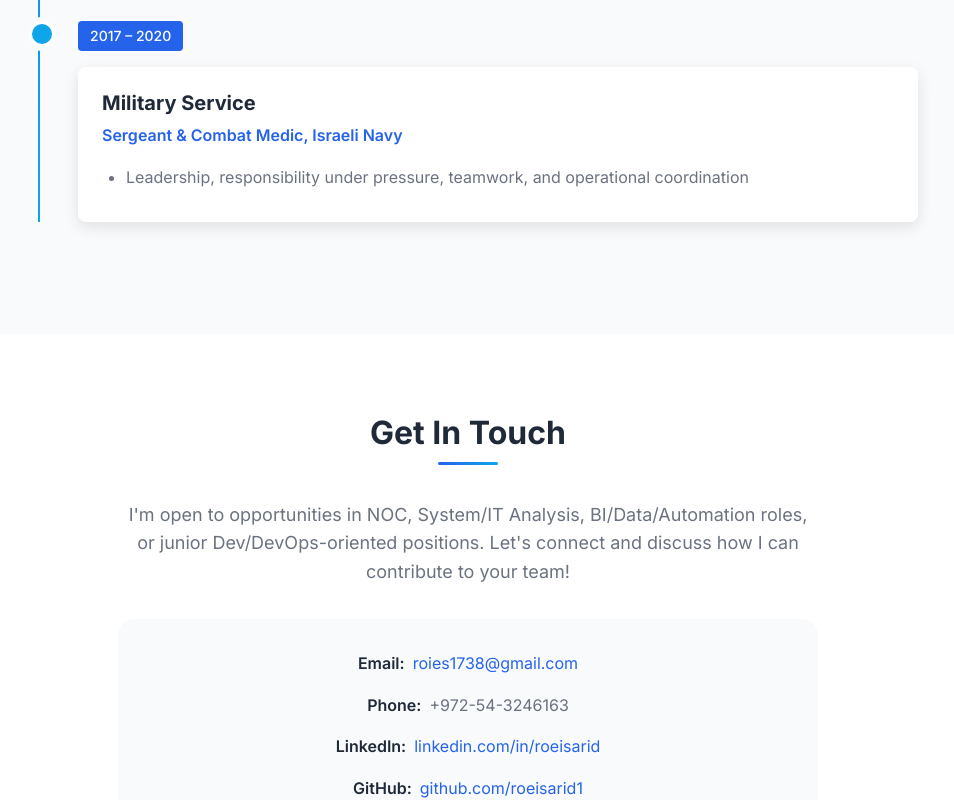
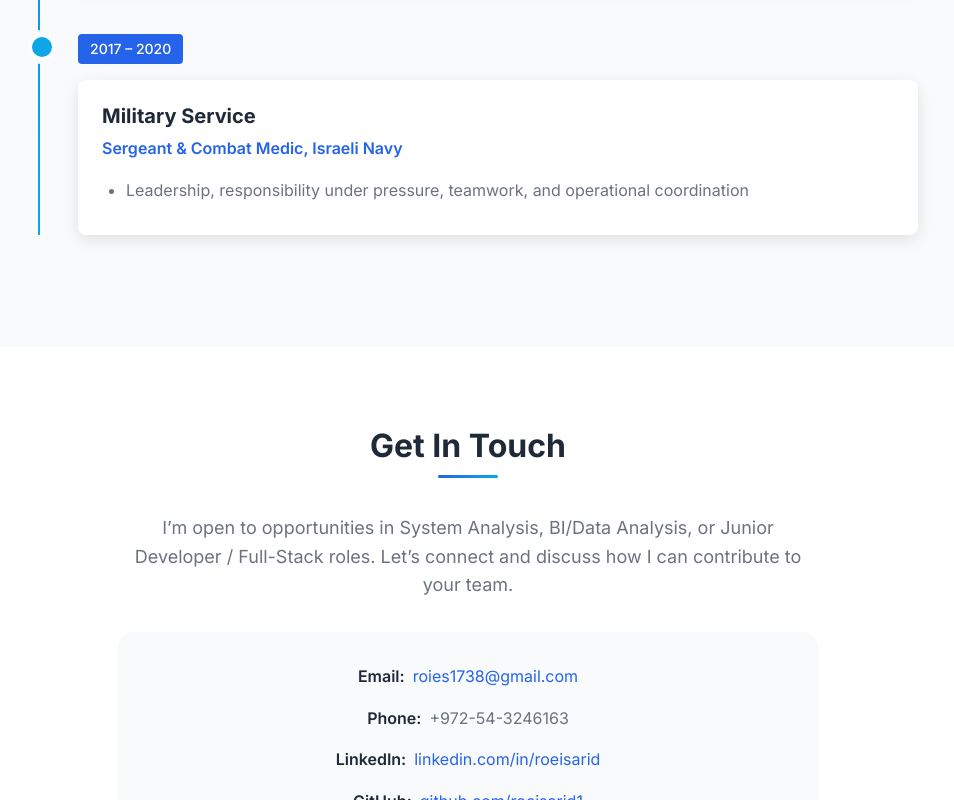
Before and after one commit to roeisarid1/Portfolio-website, a plain HTML site: page index.html in a window 1280 px wide. Shown: the part 3765-4565 px from the top of the page, without its empty margins (172-1126 px from the left). Drawn offline with Linux system fonts and the light colour scheme.

Commit message:
opportunities changes

```diff
--- a/assets/js/projects-data.js
+++ b/assets/js/projects-data.js
@@ -5,7 +5,7 @@ const projects = [
     title: "Salary Calculator Web Tool",
     description:
       "A web application that allows employees to upload their hourly wage and an Excel timesheet, processes the data using Python and Pandas, and automatically calculates their gross salary. Includes interactive visualizations to track salary trends over time, with a clean and user-friendly UI built with HTML, CSS, and JavaScript.",
-    techStack: ["Python", "Pandas", "JavaScript", "HTML", "CSS"],
+    techStack: ["Python", "Pandas", "JavaScript", "HTML", "CSS", "FastAPI"],
     githubUrl: "https://github.com/roeisarid1/salary-calculator",
     liveUrl: "", // Optional: Add live demo URL when available
   },
--- a/index.html
+++ b/index.html
@@ -283,9 +283,9 @@
           <h2 class="section__title">Get In Touch</h2>
           <div class="contact__container">
             <p class="contact__text">
-              I'm open to opportunities in NOC, System/IT Analysis,
-              BI/Data/Automation roles, or junior Dev/DevOps-oriented positions.
-              Let's connect and discuss how I can contribute to your team!
+              I’m open to opportunities in System Analysis, BI/Data Analysis, or
+              Junior Developer / Full-Stack roles. Let’s connect and discuss how
+              I can contribute to your team.
             </p>
             <div class="contact__info">
               <div class="contact__item">
```
